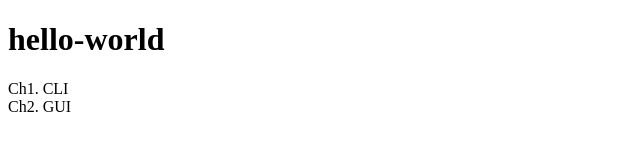
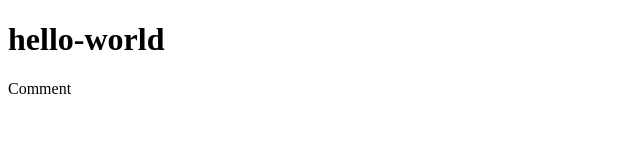
Before and after one commit to devyreal/Git, a plain HTML site: page index.html in a window 1280 px wide. Shown: the full height of the page, 0-640 px from the left. Drawn offline with Linux system fonts and the light colour scheme.

Commit message:
댓글 기능 추가

```diff
--- a/index.html
+++ b/index.html
@@ -7,7 +7,6 @@
 </head>
 <body>
     <h1>hello-world</h1>
-    <div>Ch1. CLI</div>
-    <div>Ch2. GUI</div>
+    <div>Comment</div>
 </body>
 </html>
```
